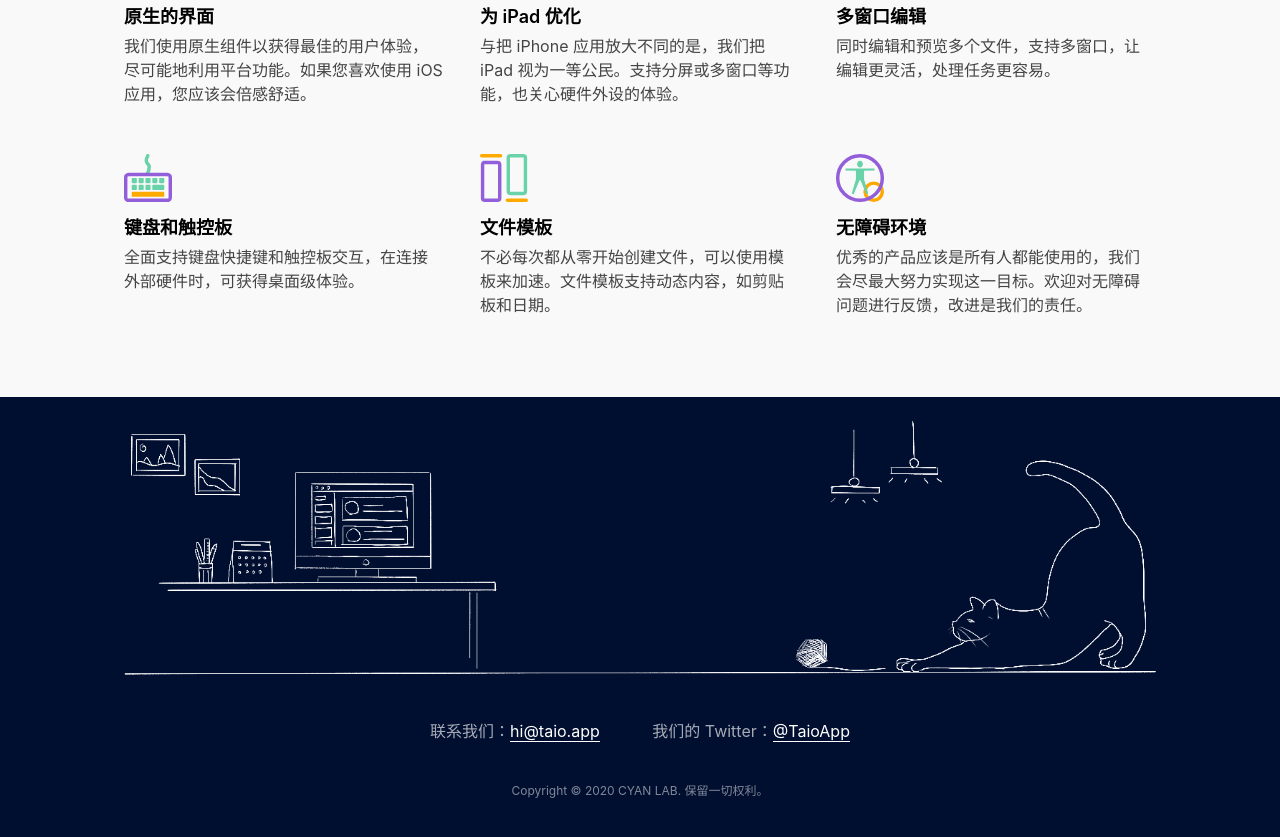
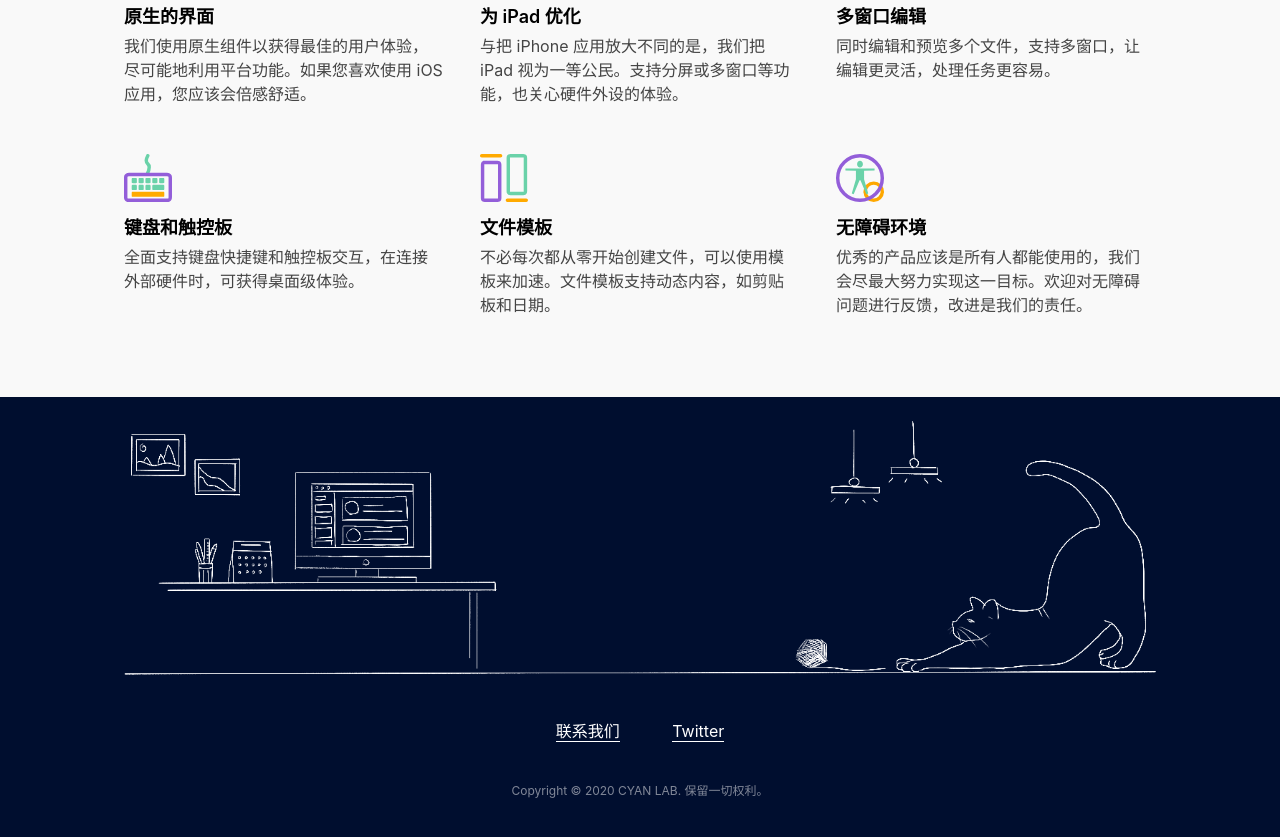
Before and after one commit to cyanzhong/taio.app, a plain HTML site: page cn/index.html in a window 1280 px wide. Shown: the part 2094-2931 px from the top of the page. Drawn offline with Linux system fonts and the light colour scheme.

Commit message:
Simplify footer links

```diff
--- a/cn/index.html
+++ b/cn/index.html
@@ -133,8 +133,8 @@
         <img class="footer-img" src="../img/footer-img.png" alt="">
         <div class="footer_nav">
           <ul>
-            <li>联系我们：<a href="mailto:hi@taio.app" target="_blank">hi@taio.app</a></li>
-            <li>我们的 Twitter：<a href="https://twitter.com/taioapp" target="_blank">@TaioApp</a></li>
+            <li><a href="mailto:hi@taio.app" target="_blank">联系我们</a></li>
+            <li><a href="https://twitter.com/taioapp" target="_blank">Twitter</a></li>
           </ul>
           <p>Copyright © 2020 CYAN LAB. 保留一切权利。</p>
         </div>
```
Also changed, not shown: index.html (+2 -2 lines).
